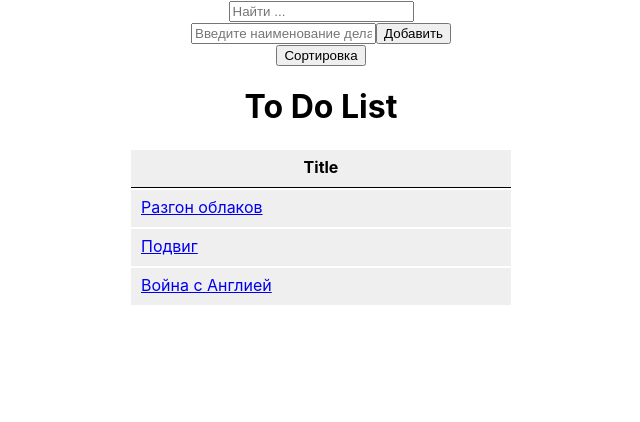
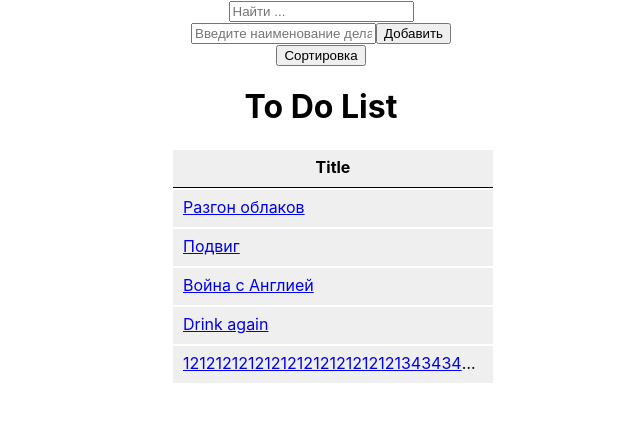
Before and after one commit to psa428/mod2_context, a React (Create React App) app: page / in a window 1280 px wide. Shown: the top 422 px of the page, without its empty margins (319-959 px from the left). Built offline with nearby package versions, Linux system fonts and the light colour scheme; data requests are answered from the project's data file.

Commit message:
mod2_route_changed

```diff
--- a/src/App.css
+++ b/src/App.css
@@ -17,7 +17,7 @@
 
 .table-panel {
   display: block;
-  width: 30%;
+  width: 300px;
   height: 800px;
   /* border: 1px solid black; */
   margin: auto;
@@ -30,7 +30,11 @@ th, td {
   padding: 7px 10px 10px 10px;
 }
 td {
-  width: 100%;
+  max-width: 300px;
+  white-space: nowrap;
+  overflow: hidden;
+  text-overflow: ellipsis;
+
 }
 td:last-child {
   width: 100px;
--- a/src/App.js
+++ b/src/App.js
@@ -1,8 +1,7 @@
 import { Routes, Route } from 'react-router-dom';
 import './App.css';
 import { useState } from 'react';
-import { useRequestAddRecord, useRequestGetRecords } from './hooks';
-// import { MainPage, Edit } from './pages';
+
 import { MainPage } from './pages/main-page';
 import { Edit } from './pages/edit';
 import { NotFound } from './pages/not-founf';
@@ -10,47 +9,15 @@ import { NotFound } from './pages/not-founf';
 function App() {
 
 
-  const [refreshRecords, setRefreshRecords] = useState(false);
-
-  // const [idRec, setIdRec] = useState('');
-
-  const [title, setTitle] = useState("");
-  // const [stat, setStat] = useState(false) ;
-
-  const refreshRec = () => setRefreshRecords(!refreshRecords);
-
-  const { isLoading, records, setRecords } = useRequestGetRecords(refreshRecords);
-  const { isCreating, requestAddRecord } = useRequestAddRecord(refreshRec, title);
-
-
-  // const { isUpdating, requestUpdateRecord } = useRequestUpdateRecord(refreshRec, title, stat);
-
-
-    const requestSortRecords = () => {
-      let arr = [...records];
-      arr.sort(function(a, b) {
-        if (a.title < b.title)
-          return -1;
-        if (a.title > b.title)
-          return 1;
-        return 0;
-      });
-
-      setRecords(arr);
-
-    };
+   const [refreshRecords, setRefreshRecords] = useState(false);
+   const refreshRec = () => setRefreshRecords(!refreshRecords);
 
     return (
       <div>
         <Routes>
           <Route path='/' element={
             <MainPage
-              title={title} setTitle={setTitle}
-              isCreating={isCreating}
-              requestAddRecord={requestAddRecord}
-              requestSortRecords={requestSortRecords}
-              isLoading={isLoading}
-              records={records}
+               refreshRecords
             />
           }>
           </Route>
@@ -59,16 +26,11 @@ function App() {
               path="edit/:id"
               element={
                 <Edit
-                  // isUpdating={isUpdating}
-                  refreshRec={refreshRec}
-                  // setTitle={setTitle}
-                  // setStat={setStat}
-                  // requestUpdateRecord={requestUpdateRecord}
-                  records={records}
-
+                    refreshRec={refreshRec}
                 />}
           />
           <Route path="*" element={<NotFound />} />
+          <Route path="/404" element={<NotFound />} />
 
         </Routes>
 
@@ -77,103 +39,6 @@ function App() {
 
 
     )
-
-  // return (
-  //   <div className="App">
-  //     <input
-  //         value={strSearch}
-  //         onChange={event => setStrSearch(event.target.value)}
-  //         type="text"
-  //         placeholder='Найти ...' />
-  //     <div className='add-record'>
-  //       <input
-  //         value={title}
-  //         onChange={event => setTitle(event.target.value)}
-  //         type="text"
-  //         placeholder='Введите наименование дела' />
-
-  //       <button
-  //         disabled={isCreating}
-  //         onClick={requestAddRecord}
-  //           >Добавить
-  //       </button>
-  //     </div>
-
-  //     <div className="button-panel">
-
-
-
-
-  //       <button
-  //         onClick={requestSortRecords}>
-  //                 Сортировка
-  //       </button>
-  //     </div>
-  //      <div className='update-record' hidden={!isUpdating}>
-  //       <input
-  //         value={title}
-  //         onChange={event => setTitle(event.target.value)}
-  //         type="text"
-  //       />
-
-  //       <input
-  //         value={stat}
-  //         onChange={event => setStat(event.target.value)}
-  //         type="text"
-  //       />
-
-  //       <button
-  //         disabled={isUpdating}
-  //         onClick={requestUpdateRecord}
-  //           >Сохранить
-  //       </button>
-  //     </div>
-  //       <h1>To Do List</h1>
-  //     <div className='table-panel' >
-  //         <table>
-  //           <tr>
-
-  //               {/* <th scope='col'>id</th> */}
-  //               <th scope='col'>Title</th>
-  //               {/* <th scope='col'>Completed</th> */}
-  //           </tr>
-
-  //         {isLoading ? (
-  //                 <div className="loader"></div>
-  //             ) : (
-
-  //                 records.map(({ id, title, completed }) => (
-
-  //                   <tr style= {title.indexOf(strSearch) >= 0 && strSearch !== '' ? {color: "green"} : {color: "black"}}>
-  //                     {/* <td>{id}</td>   */}
-  //                     <td>{title}</td>
-  //                     <td>{String(completed)}</td>
-  //                     <button
-  //                       disabled={isDeleting}
-  //                       onClick={() => {requestDeleteRecord(id)}}>
-  //                               Удалить
-  //                     </button>
-  //                      {/* <button
-  //                       disabled={isUpdating}
-  //                       onClick={() => {
-  //                         // setIsUpdating(true)
-  //                         setTitle(title);
-  //                         setStat(completed);
-  //                         setIdRec(id);
-
-  //                       }
-  //                       }>
-  //                       Изменить
-  //                     </button>  */}
-  //                   </tr>
-
-  //                 ))
-  //             )}
-  //         </table>
-  //     </div>
-  //   </div>
-
-  // );
 }
 
 export default App;
--- a/src/db.json
+++ b/src/db.json
@@ -14,6 +14,16 @@
       "title": "Война с Англией",
       "completed": false,
       "id": "3333"
+    },
+    {
+      "title": "Drink again",
+      "completed": false,
+      "id": "ec30"
+    },
+    {
+      "title": "1212121212121212121212121213434343434343434343433434343212121212121212121212121212121212121212121212",
+      "completed": false,
+      "id": "fe4e"
     }
   ]
 }
--- a/src/hooks/use-request-update-record.js
+++ b/src/hooks/use-request-update-record.js
@@ -7,7 +7,7 @@ import { useState } from "react";
 
 
     const requestUpdateRecord = (id, title, stat) => {
-        // console.log(`requestUpdateRecord id= ${id}`);
+         console.log(`requestUpdateRecord id= ${id}`);
         if (!id)
           return;
         // console.log(`requestUpdateRecord title = ${title}  stat = ${stat}`)    ;
--- a/src/pages/edit.js
+++ b/src/pages/edit.js
@@ -1,22 +1,44 @@
-import { Link, useParams } from "react-router-dom";
-import { useState } from "react";
+import { useParams, useNavigate } from "react-router-dom";
+import { useState, useEffect } from "react";
 import { useRequestUpdateRecord } from "../hooks";
 import { useRequestDeleteRecord } from "../hooks";
+
 
 export function Edit(props) {
     const { isUpdating, requestUpdateRecord } = useRequestUpdateRecord(props.refreshRec);
     const { isDeleting, requestDeleteRecord } = useRequestDeleteRecord(props.refreshRec);
 
+
     const params = useParams();
-    let record = props.records.find(item => item.id === params.id);
-    const [newTitle, setNewTitle] = useState(record.title);
-    const [newStat, setNewStat] = useState(record.completed);
 
+    const [newTitle, setNewTitle] = useState('');
+    const [newStat, setNewStat] = useState('');
+    const navigate = useNavigate();
+
+
+    useEffect(() => {
+        // setIsLoading(true);
+        if (params.id === undefined ) return;
+
+        fetch('http://localhost:3005/records/' + params.id)
+                .then((loadedData) => loadedData.json())
+                .then((loadedRecord) => {
+                    if (loadedRecord.title === undefined)
+                        navigate('/404');
+                    setNewTitle(loadedRecord.title);
+                    setNewStat(loadedRecord.completed);
+
+                })
+
+        }, [params.id, navigate]);
 
     return (
         <div>
             <h3>Редактирование записи</h3>
-            <button ><Link to="/">Назад</Link></button>
+            {/* <button ><Link to="/">Назад</Link></button> */}
+            <button
+                onClick={() => {navigate('/')}}
+            >Назад</button>
 
             <div className='update-record' >
                 {/* <label>id: </label>
@@ -27,7 +49,7 @@ export function Edit(props) {
                 <label>Наименование:   </label>
                 <input
                     value={newTitle}
-                    onChange={event => setNewTitle(event.target.value)}
+                    onChange={(event) => setNewTitle(event.target.value)}
                     type="text"
                 /> <br /><br />
                 <label>Выполнено:      </label>
@@ -40,14 +62,18 @@ export function Edit(props) {
 
                 <button
                  disabled={isUpdating}
-                 onClick={requestUpdateRecord(params.id, newTitle, newStat)}
+                 onClick={() => {requestUpdateRecord(params.id, newTitle, newStat)
+                    navigate('/');
+                 }}
                     >Сохранить
                 </button>
-                {/* <button
+                <button
                  disabled={isDeleting}
-                 onClick={requestDeleteRecord(params.id)}
+                 onClick={() => {requestDeleteRecord(params.id)
+                    navigate('/');
+                 }}
                     >Удалить
-                </button>  */}
+                </button>
             </div>
         </div>
     );
--- a/src/pages/main-page.js
+++ b/src/pages/main-page.js
@@ -1,9 +1,33 @@
 import { useState } from "react";
 import { Link } from "react-router-dom";
-import { Outlet } from "react-router-dom";
+// import { Outlet } from "react-router-dom";
+import { useRequestGetRecords } from "../hooks";
+import { useRequestAddRecord } from "../hooks";
 
-export function MainPage (props){
+export function MainPage (){
+
+    const refreshRec = () => setRefreshRecords(!refreshRecords);
+
+    const [title, setTitle] = useState("");
+    const [refreshRecords, setRefreshRecords] = useState(false);
+    const { isLoading, records, setRecords } = useRequestGetRecords(refreshRecords);
+    const { isCreating, requestAddRecord } = useRequestAddRecord(refreshRec, title);
     const [strSearch, setStrSearch] = useState('');
+
+    const requestSortRecords = () => {
+      let arr = [...records];
+      arr.sort(function(a, b) {
+        if (a.title < b.title)
+          return -1;
+        if (a.title > b.title)
+          return 1;
+        return 0;
+      });
+
+      setRecords(arr);
+
+    };
+
     return (
         <div className="App">
     <input
@@ -13,26 +37,27 @@ export function MainPage (props){
           placeholder='Найти ...' />
       <div className='add-record'>
         <input
-          value={props.title}
-          onChange={event => props.setTitle(event.target.value)}
+          value={title}
+          onChange={event => setTitle(event.target.value)}
           type="text"
           placeholder='Введите наименование дела' />
 
         <button
-          disabled={props.isCreating}
-          onClick={props.requestAddRecord}
+          disabled={isCreating}
+          onClick={requestAddRecord}
             >Добавить
         </button>
       </div>
 
       <div className="button-panel">
         <button
-          onClick={props.requestSortRecords}>
+          onClick={requestSortRecords}>
                   Сортировка
         </button>
       </div>
-      <Outlet />
+
         <h1>To Do List</h1>
+
       <div className='table-panel' >
           <table>
             <tr>
@@ -42,14 +67,16 @@ export function MainPage (props){
                 {/* <th scope='col'>Completed</th> */}
             </tr>
 
-          {props.isLoading ? (
-                  <div className="loader"></div>
+          {isLoading ? (
+                  <div className="loader">Load...</div>
               ) : (
 
-                  props.records.map(({ id, title, completed }) => (
+                  records.map(({ id, title, completed }) => (
 
-                    <tr style= {title.indexOf(strSearch) >= 0 && strSearch !== '' ? {color: "green"} : {color: "black"}}>
+                    <tr style= {title.indexOf(strSearch) >= 0 && strSearch !== '' ? {backgroundColor: "yellow"} : {backgroundColor: "#efefef"}}>
+
                       <td><Link to={`edit/${id}`}>{title}</Link></td>
+
                     </tr>
                   ))
               )}
```
